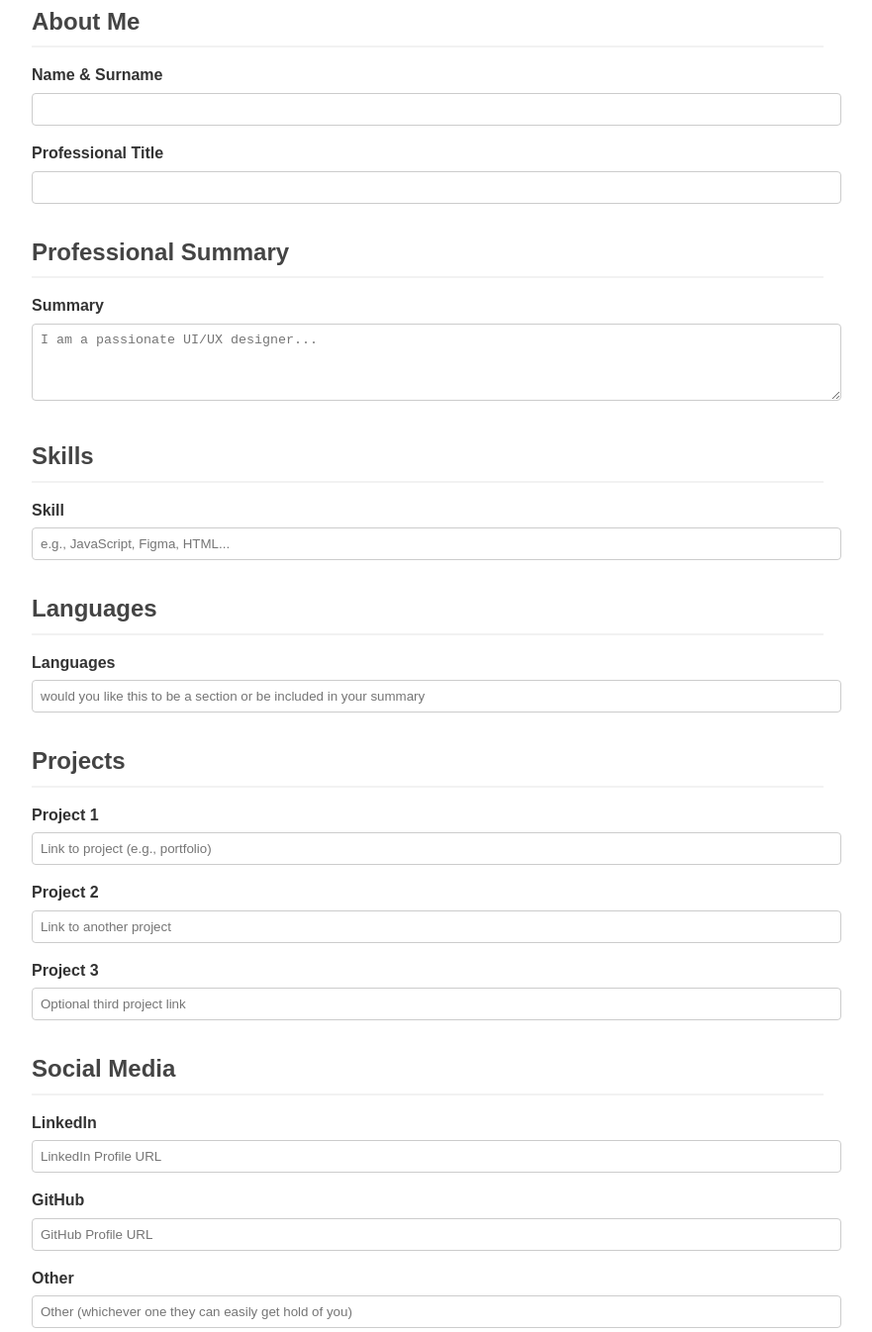
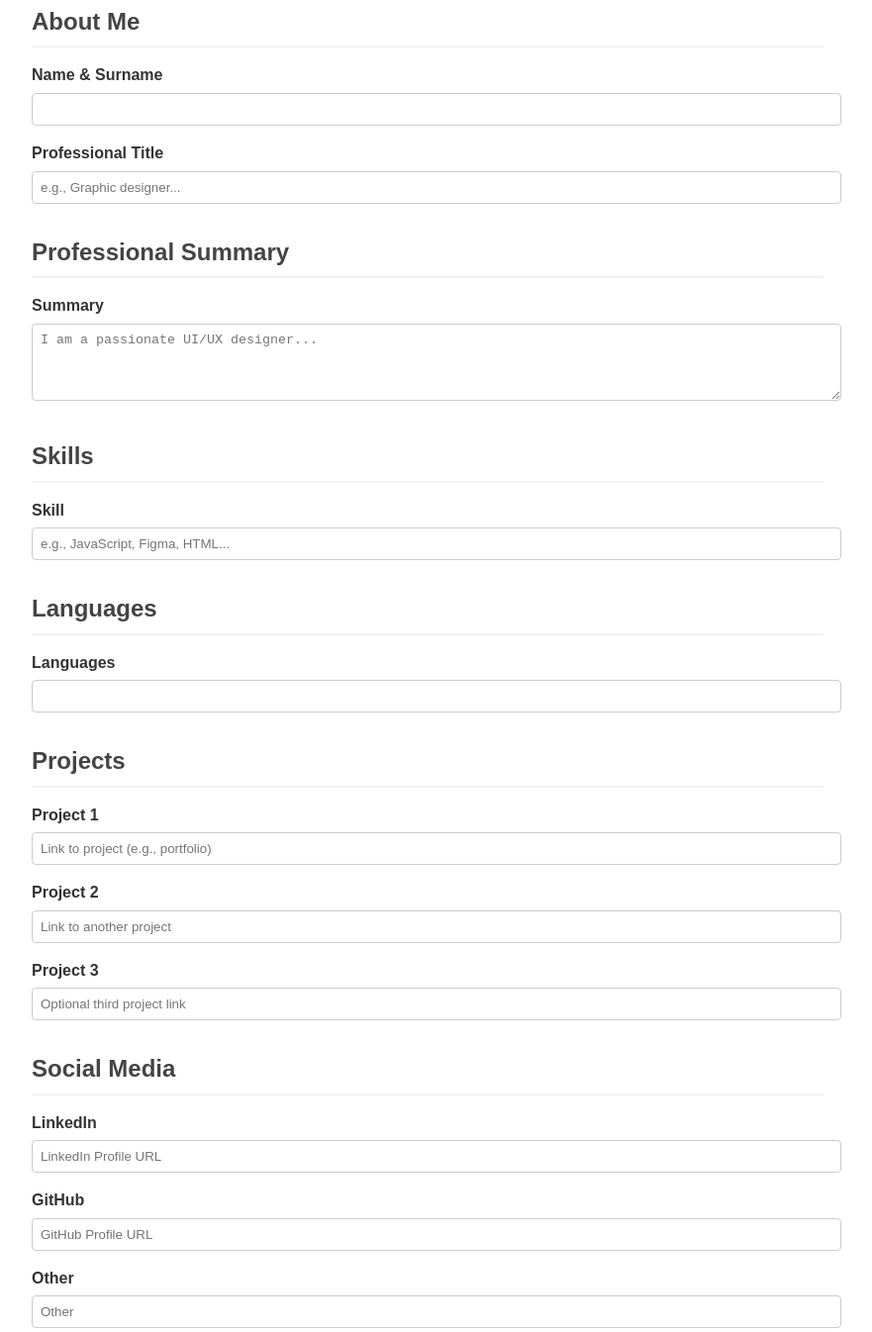
Before and after one commit to Mem-ina/form, a plain HTML site: page index.html in a window 1280 px wide. Shown: the part 17-1363 px from the top of the page at 99% size, without its empty margins (208-1089 px from the left). Drawn offline with Linux system fonts and the light colour scheme.

Commit message:
Update index.html

```diff
--- a/index.html
+++ b/index.html
@@ -71,7 +71,7 @@
         </div>
         <div class="form-group">
           <label for="title">Professional Title</label>
-          <input type="text" id="title" name="title" required />
+          <input type="text" id="title" name="title" placeholder= "e.g., Graphic designer..." required />
         </div>
       </div>
 
@@ -95,7 +95,7 @@
         <h2>Languages</h2>
         <div class="form-group">
           <label for="languages">Languages</label>
-          <input type="text" name="languages" placeholder="would you like this to be a section or be included in your summary" />
+          <input type="text" name="languages" />
         </div>
       </div>
 
@@ -127,7 +127,7 @@
         </div>
         <div class="form-group">
           <label for="other">Other</label>
-          <input type="url" name="other" placeholder="Other (whichever one they can easily get hold of you)" />
+          <input type="url" name="other" placeholder="Other" />
         </div>
       </div>
 
@@ -135,7 +135,7 @@
     </form>
 
     <div class="feedback" id="feedbackMsg" style="display: none;">
-      Thank you! You made my day sad.
+      Thank you! This made me think.
     </div>
   </div>
 
```
